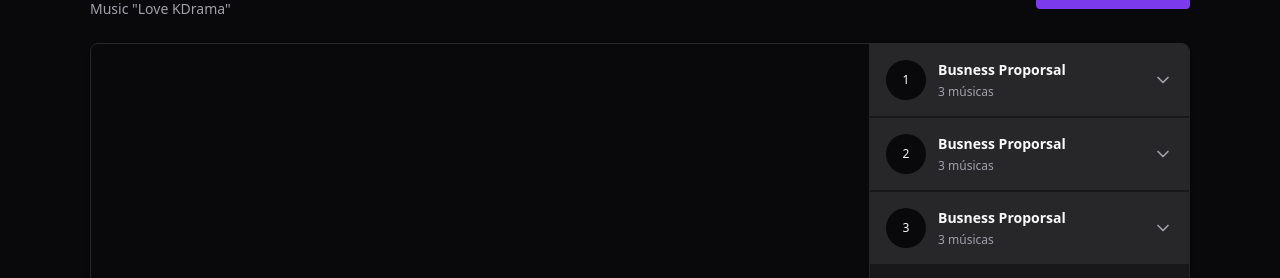
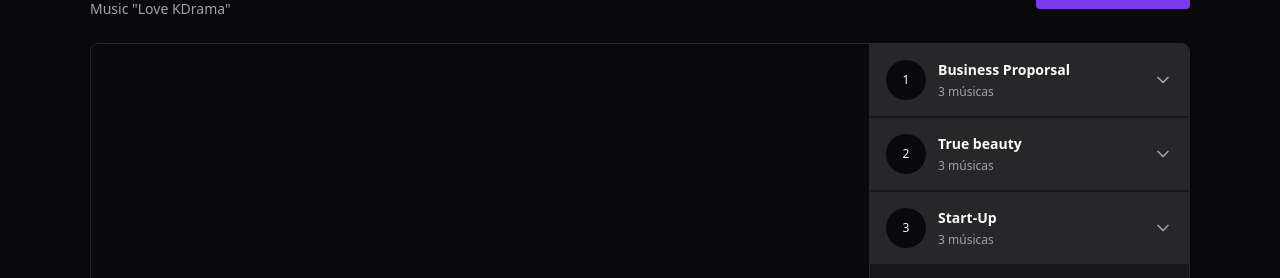
Before and after one commit to samelasoares/react-redux, a React (Vite) app: page / in a window 1280 px wide. Shown: the part 177-455 px from the top of the page. Built offline with nearby package versions, Linux system fonts and the light colour scheme.

Commit message:
feat: the reducer was created in the player

```diff
--- a/src/Components/First-button.tsx
+++ b/src/Components/First-button.tsx
@@ -2,6 +2,7 @@ import * as Collapsible from "@radix-ui/react-collapsible";
 
 import { ChevronDown } from "lucide-react";
 import { Music } from "./Music";
+import { useAppSelector } from "../Store";
 
 interface FirstButtonProps {
   firstButtonIndex: number;
@@ -14,6 +15,10 @@ export function FirstButton({
   firstButtonIndex,
   amountOfMusic,
 }: FirstButtonProps) {
+  const songs = useAppSelector((state) => {
+    return state.player.song.doramas[firstButtonIndex].songs
+  })
+
   return (
     <Collapsible.Root className="group">
       {/* Botão principal, primeiro botão e o numero de musicas */}
@@ -34,9 +39,12 @@ export function FirstButton({
 
       <Collapsible.Content>
         <nav className="relative flex flex-col gap-4 p-6">
-          <Music title="Love Maybe" duration="03:05" />
-          <Music title="Love Maybe" duration="03:05" />
-          <Music title="Love Maybe" duration="03:05" />
+          {songs.map(song => {
+            return <Music
+            key={song.id}
+            title={song.title}
+            duration={song.duration} />
+          })}
         </nav>
       </Collapsible.Content>
     </Collapsible.Root>
--- /dev/null
+++ b/src/Store/Slices/player.ts
@@ -0,0 +1,45 @@
+import { createSlice } from "@reduxjs/toolkit";
+
+const playerSlice = createSlice({
+  name: "player",
+  initialState: {
+    //aqui eu vou ter as informações sobre as musicas e sobre os doramas
+          //aqui vai ser como se fosse a resposta da api. E cada objeto vai ter um id,title,songs
+    song: {
+      doramas: [
+        {
+          id: "1",
+          title: "Business Proporsal",
+          songs: [
+            { id: "WDcPhknPWdU", title: "Love Maybe", duration: "03:04" },
+            { id: "slTMtSliUDM", title: "You Are Mine", duration: "03:29" },
+            { id: "A8Izgl25RKo", title: "Closer", duration: "03:59" },
+          ],
+        },
+        {
+          id: "2",
+          title: "True beauty",
+          songs: [
+            //peguei o mesmo id do componente "Video"
+            { id: "oogZh1gZ7bU", title: "Im Missing You", duration: "03:02" },
+            { id: "PQGsN_Xx9o", title: "Love So Fine", duration: "03:11" },
+            { id: "9LjxxZSYw0I", title: "It Start Today", duration: "04:01" },
+          ],
+        },
+        {
+            id: "3",
+          title: "Start-Up",
+          songs: [
+            { id: "GTcM3qCeup0", title: "Future", duration: "03:34" },
+            { id: "tErAX213xcQ", title: "Where Is Dream", duration: "03:02" },
+            { id: "2dEeiY_w3xE", title: "Day & Night", duration: "04:14" },
+          ]
+        }
+      ],
+    },
+  },
+  //aqui são as minhas ações
+  reducers: {},
+});
+//aqui eu vou importar player no index dentro do store/reducer
+export const player = playerSlice.reducer;
--- a/src/Store/index.ts
+++ b/src/Store/index.ts
@@ -1,9 +1,12 @@
 import { configureStore } from "@reduxjs/toolkit";
 import { useSelector, TypedUseSelectorHook } from "react-redux";
+import { player } from "./Slices/player";
 
 //Store é o estado global
 export const store = configureStore({
-  reducer: {},
+  reducer: {
+    player,
+  },
 });
 
 export type RootState = ReturnType<typeof store.getState>;
--- a/src/pages/Player.tsx
+++ b/src/pages/Player.tsx
@@ -2,8 +2,14 @@ import { MessageSquare } from "lucide-react";
 import { Header } from "../Components/Header";
 import { Video } from "../Components/Video";
 import { FirstButton } from "../Components/First-button";
+import { useAppSelector } from "../Store";
 
 export function Player() {
+  //No redux, o Selector eu extraio somente a infor. que eu quero que é infor que ta no return
+  const doramas = useAppSelector((state) => {
+    return state.player.song.doramas; //aqui eu to no meu state-indo para o reducer de player-acessando os song e acessando os doramas
+  });
+
   return (
     <div className="h-screen bg-zinc-950 text-zinc-50 flex justify-center items-center">
       <div className="flex w-[1100px] flex-col gap-6">
@@ -24,21 +30,16 @@ export function Player() {
             <Video />
           </div>
           <aside className="w-80 absolute top-0 bottom-0 right-0 border-l divide-y-2 divide-zinc-900 border-zinc-800 bg-zinc-900 overflow-y-scroll scrollbar scrollbar-thin scrollbar-track-zinc-950 scrollbar-thumb-zinc-800">
-            <FirstButton
-              firstButtonIndex={0}
-              title="Busness Proporsal"
-              amountOfMusic={3}
-            />
-            <FirstButton
-              firstButtonIndex={1}
-              title="Busness Proporsal"
-              amountOfMusic={3}
-            />
-            <FirstButton
-              firstButtonIndex={2}
-              title="Busness Proporsal"
-              amountOfMusic={3}
-            />
+            {doramas.map((dorama, index) => {
+              return (
+                <FirstButton
+                  key={dorama.id}
+                  firstButtonIndex={index}
+                  title={dorama.title}
+                  amountOfMusic={dorama.songs.length}
+                />
+              );
+            })}
           </aside>
         </main>
       </div>
```
